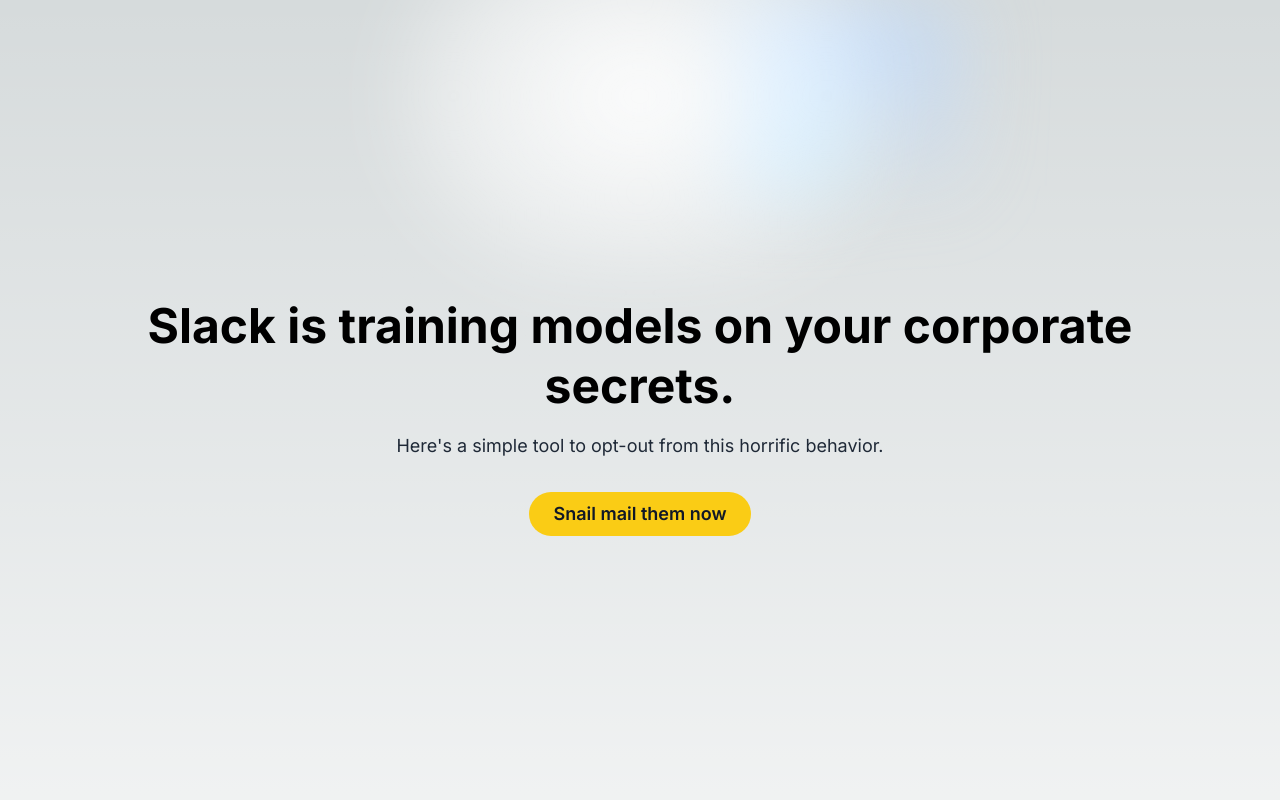
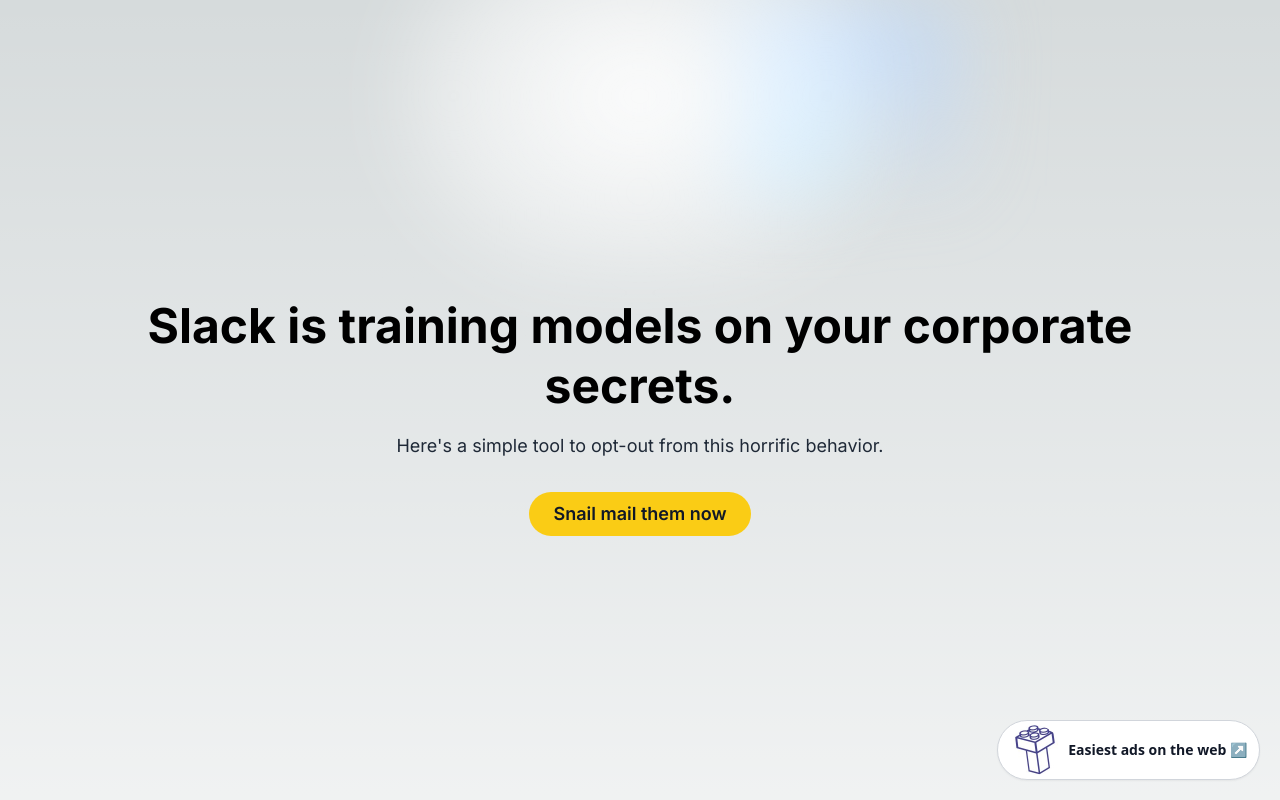
Before and after one commit to thinkjrs/slack-opt-out, a Next.js app: page / in a window 1280 px wide. Shown: the top 800 px of the page. Built offline with nearby package versions, Linux system fonts and the light colour scheme.

Commit message:
:sparkles: add ad component to page

```diff
--- a/src/app/page.tsx
+++ b/src/app/page.tsx
@@ -2,6 +2,7 @@
 import InteractionContainer from "@/components/InteractionContainer";
 import Footer from "@/components/Footer";
 import Favicon from "@/components/Favicon";
+import { TincreAd } from "@/components/TincreAd";
 
 export default function Home() {
   return (
@@ -9,6 +10,13 @@
       <div className="relative z-[-1] flex place-items-center before:absolute before:h-[300px] before:w-full before:-translate-x-1/2 before:rounded-full before:bg-gradient-radial before:from-white before:to-transparent before:blur-2xl before:content-[''] after:absolute after:-z-20 after:h-[180px] after:w-full after:translate-x-1/3 after:bg-gradient-conic after:from-sky-200 after:via-blue-200 after:blur-2xl after:content-[''] before:dark:bg-gradient-to-br before:dark:from-transparent before:dark:to-blue-700 before:dark:opacity-10 after:dark:from-sky-900 after:dark:via-[#0141ff] after:dark:opacity-40 sm:before:w-[480px] sm:after:w-[240px] before:lg:h-[360px]" />
       <Header />
       <InteractionContainer />
+      <TincreAd
+        {...{
+          url: "https://tincre.com",
+          adtext: "Easiest ads on the web",
+          image: { url: "/tincre_logo_small.jpg", width: 50 },
+        }}
+      />
       <Footer />
       <Favicon />
     </main>
```
